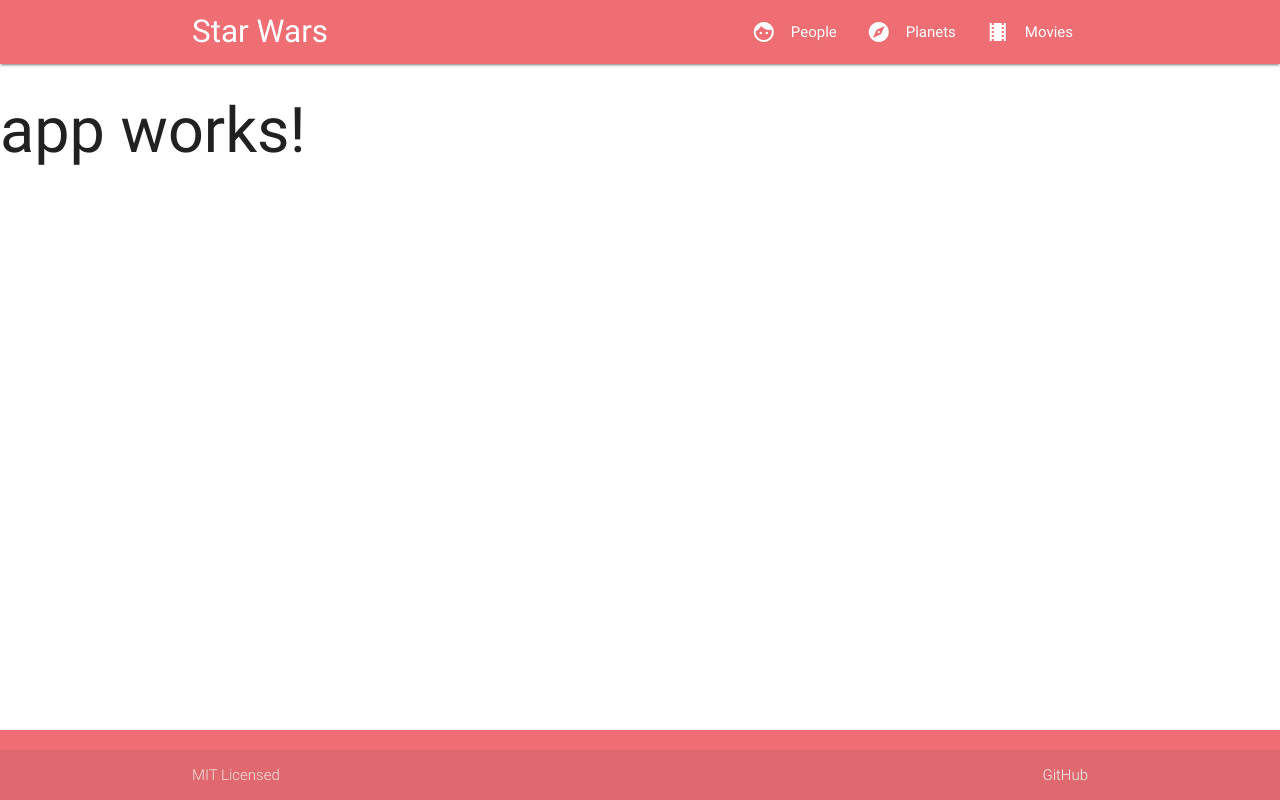
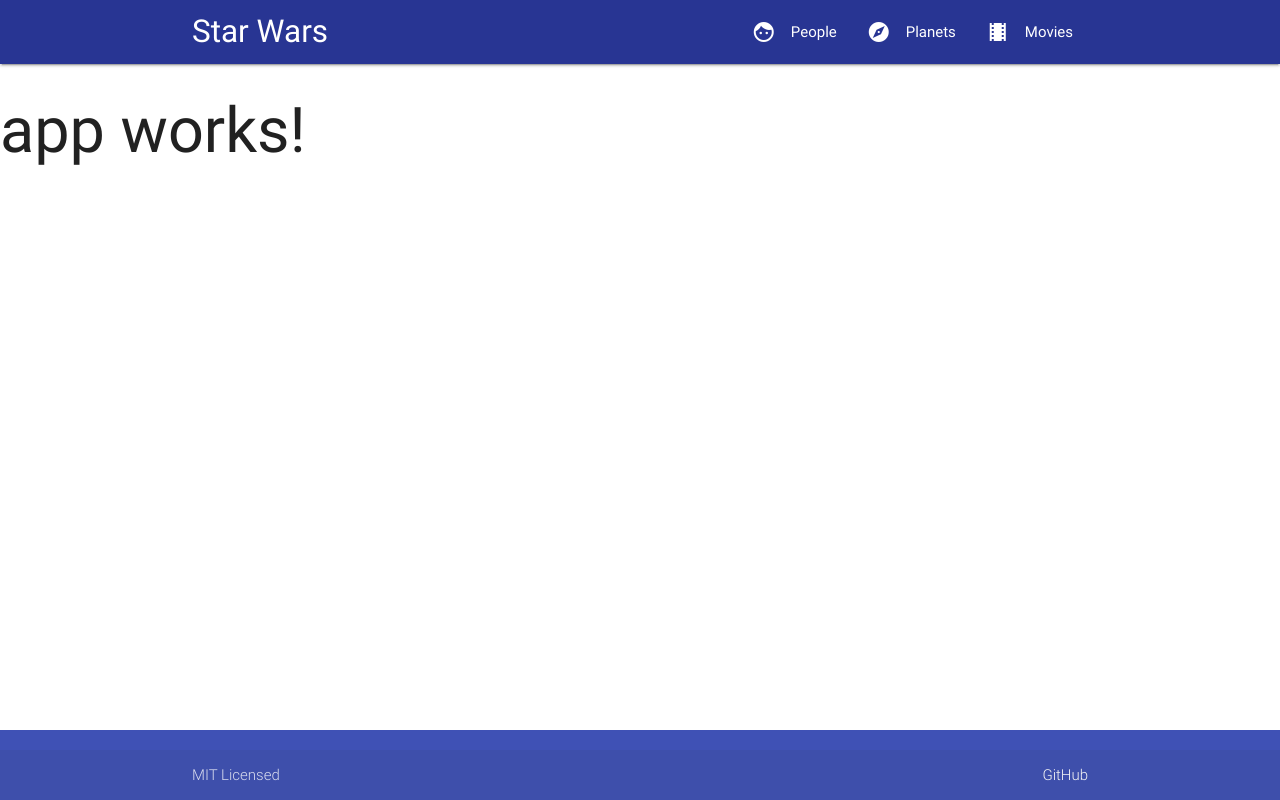
Before and after one commit to alejandroSuch/ng2-starwars, an Angular app: page / in a window 1280 px wide. Built offline with nearby package versions, Linux system fonts and the light colour scheme.

Commit message:
nav & footer --> indigo

```diff
--- a/src/app/footer/footer.component.html
+++ b/src/app/footer/footer.component.html
@@ -1,6 +1,6 @@
-<footer class="page-footer">
+<footer class="page-footer indigo">
   <div class="container"></div>
-  <div class="footer-copyright">
+  <div class="footer-copyright darken-3">
     <div class="container">
       MIT Licensed
       <a class="grey-text text-lighten-4 right" href="https://github.com/alejandroSuch" target="_blank">GitHub</a>
--- a/src/app/nav/nav.component.html
+++ b/src/app/nav/nav.component.html
@@ -1,4 +1,4 @@
-<nav>
+<nav class="indigo darken-3">
   <div class="nav-wrapper container">
     <a href="#" class="brand-logo left hide-on-small-only">Star Wars</a>
     <ul id="nav-mobile" class="right">
```
